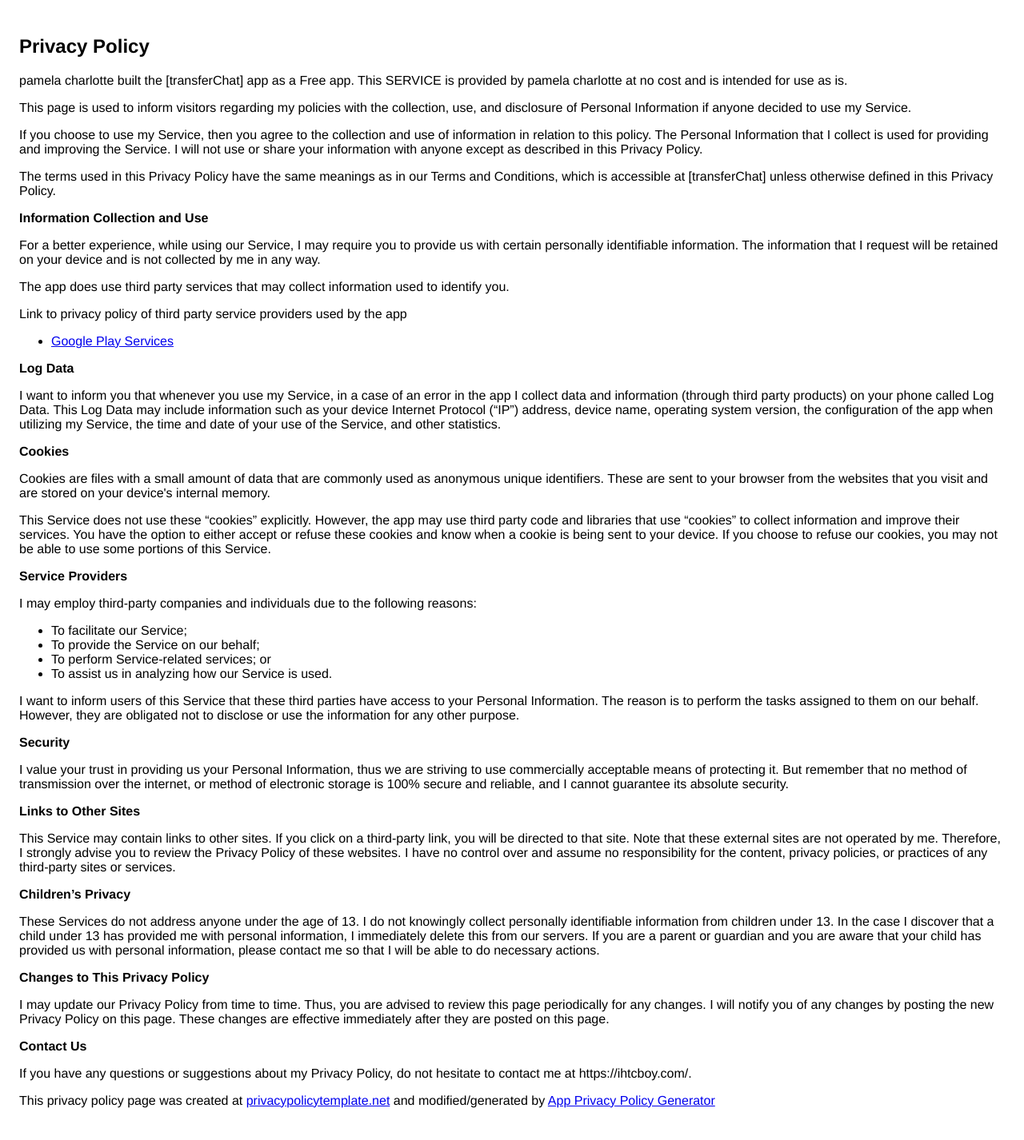
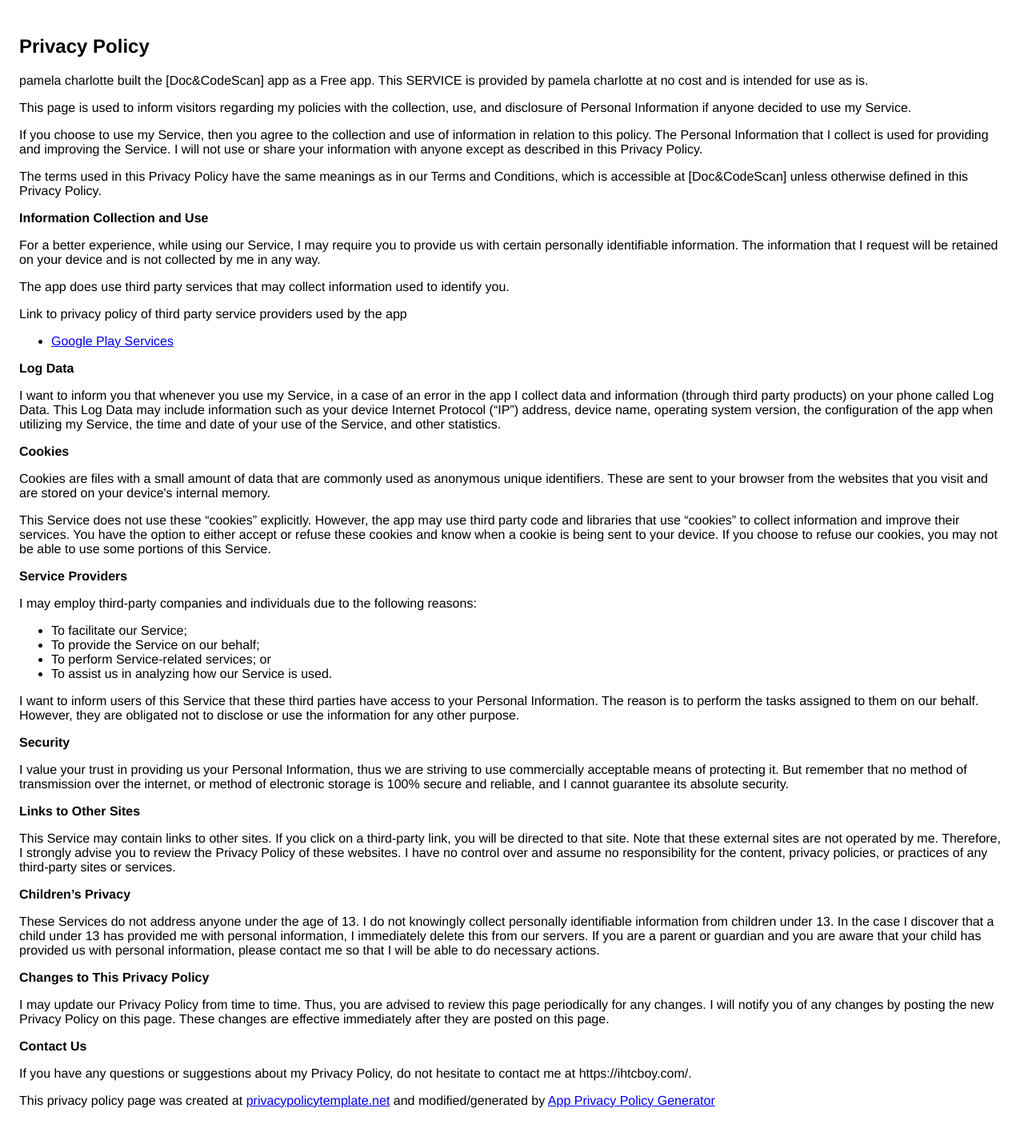
Before and after one commit to yourdinnerlist/yourdinnerlist.github.io, a Jekyll site: the page privacy_policy.html, which Jekyll copies as it is, in a window 1280 px wide. Shown: the whole page at 80% size. Built offline with Jekyll 4.4.1, drawn with Linux system fonts in a browser that asks for light colours.

Commit message:
first commit

```diff
--- a/privacy_policy.html
+++ b/privacy_policy.html
@@ -8,7 +8,7 @@
     </head>
     <body>
     <h2>Privacy Policy</h2> <p>
-                    pamela charlotte built the [transferChat] app as
+                    pamela charlotte built the [Doc&amp;CodeScan] app as
                     a Free app. This SERVICE is provided by
                     pamela charlotte at no cost and is intended for
                     use as is.
@@ -28,7 +28,7 @@
                   </p> <p>
                     The terms used in this Privacy Policy have the same meanings
                     as in our Terms and Conditions, which is accessible at
-                    [transferChat] unless otherwise defined in this Privacy
+                    [Doc&amp;CodeScan] unless otherwise defined in this Privacy
                     Policy.
                   </p> <p><strong>Information Collection and Use</strong></p> <p>
                     For a better experience, while using our Service,
```
Also changed, not shown: README.md.
